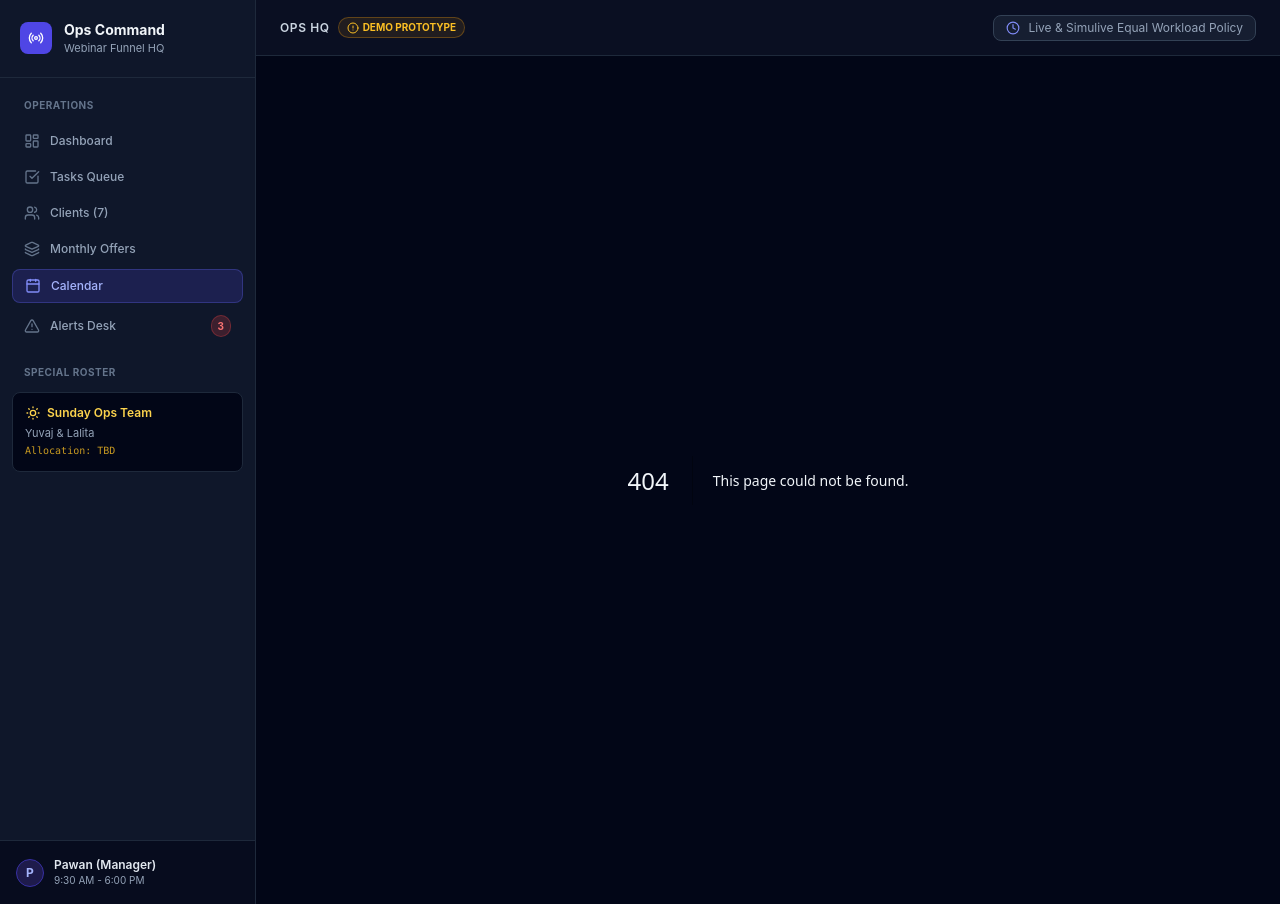
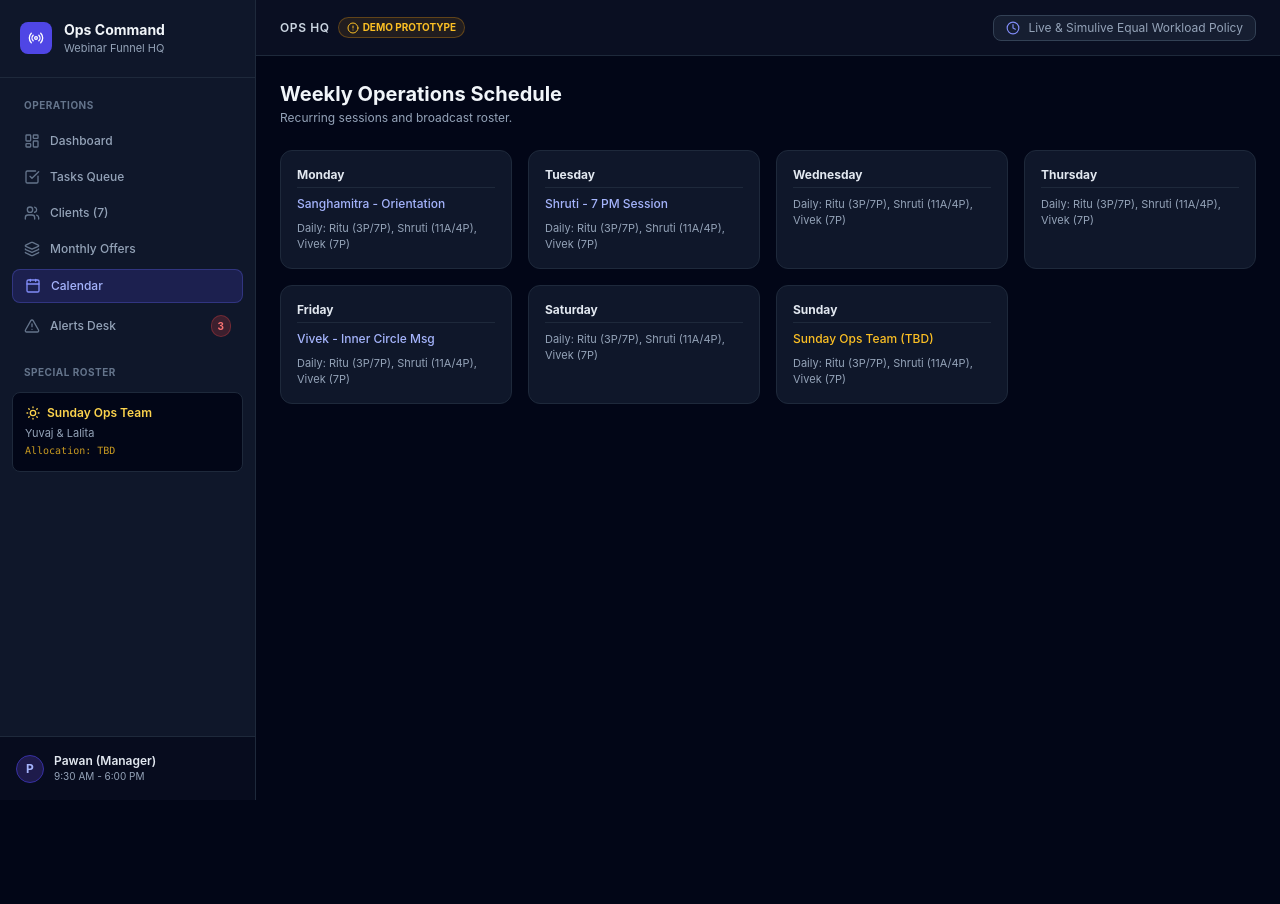
Before and after one commit to pawansabhidigital-a11y/task-management, a Next.js app: page /calendar in a window 1280 px wide. Before the commit this address had no page. After the commit the page ends 800 px from the top, so only its background shows below. Built offline with nearby package versions, Linux system fonts and the light colour scheme.

Commit message:
Create CalendarPage component for weekly schedule

```diff
--- /dev/null
+++ b/src/app/calendar/page.tsx
@@ -0,0 +1,27 @@
+import React from "react";
+
+export default function CalendarPage() {
+  const days = ["Monday", "Tuesday", "Wednesday", "Thursday", "Friday", "Saturday", "Sunday"];
+
+  return (
+    <div className="space-y-6 max-w-7xl mx-auto">
+      <div>
+        <h1 className="text-xl font-bold text-slate-100">Weekly Operations Schedule</h1>
+        <p className="text-xs text-slate-400 mt-0.5">Recurring sessions and broadcast roster.</p>
+      </div>
+
+      <div className="grid grid-cols-1 md:grid-cols-2 lg:grid-cols-4 gap-4">
+        {days.map((day) => (
+          <div key={day} className="bg-slate-900 border border-slate-800 p-4 rounded-xl text-xs space-y-2">
+            <h3 className="font-bold text-slate-200 border-b border-slate-800 pb-1">{day}</h3>
+            {day === "Sunday" && <p className="text-amber-400 font-medium">Sunday Ops Team (TBD)</p>}
+            {day === "Monday" && <p className="text-indigo-300 font-medium">Sanghamitra - Orientation</p>}
+            {day === "Tuesday" && <p className="text-indigo-300 font-medium">Shruti - 7 PM Session</p>}
+            {day === "Friday" && <p className="text-indigo-300 font-medium">Vivek - Inner Circle Msg</p>}
+            <p className="text-slate-400 text-[11px]">Daily: Ritu (3P/7P), Shruti (11A/4P), Vivek (7P)</p>
+          </div>
+        ))}
+      </div>
+    </div>
+  );
+}
```
